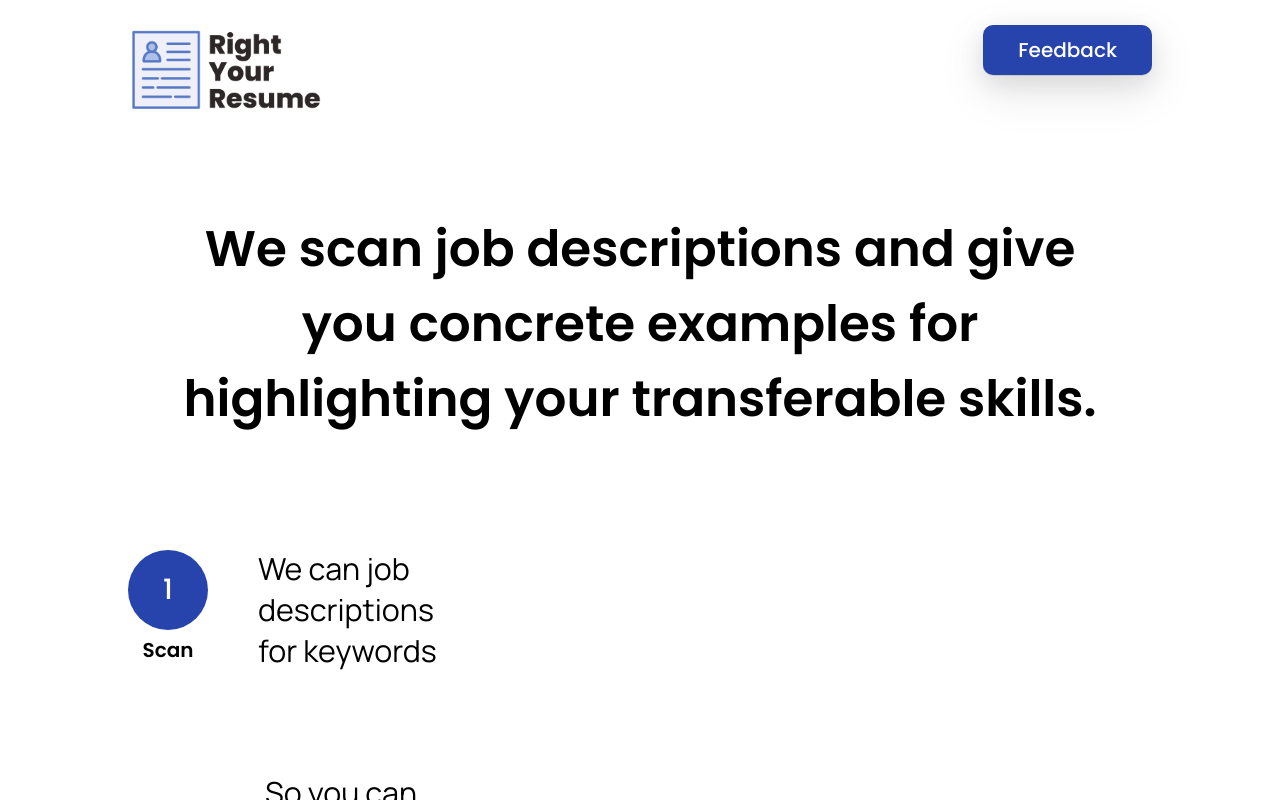
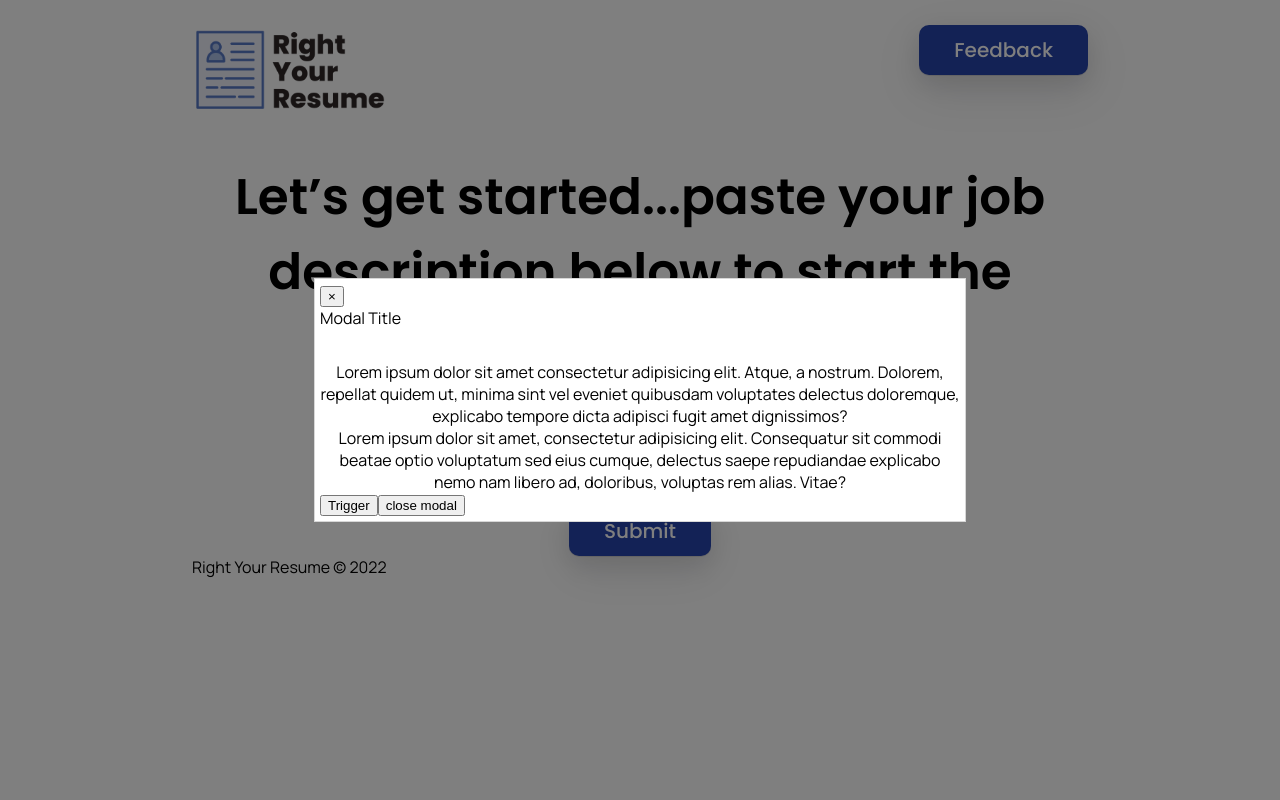
Before and after one commit to splashley/colab11-project, a React (Create React App) app: page /scanjobdescription in a window 1280 px wide. Both pictures are taken after a click on the button "Feedback". Shown: the top 800 px of the page. Built offline with nearby package versions, Linux system fonts and the light colour scheme.

Commit message:
updates to router and feedback modal

```diff
--- a/package.json
+++ b/package.json
@@ -8,7 +8,9 @@
     "@testing-library/user-event": "^13.5.0",
     "react": "^18.1.0",
     "react-dom": "^18.1.0",
+    "react-router-dom": "^6.3.0",
     "react-scripts": "5.0.1",
+    "reactjs-popup": "^2.0.5",
     "web-vitals": "^2.1.4"
   },
   "scripts": {
--- a/src/App.js
+++ b/src/App.js
@@ -1,5 +1,11 @@
 import logo from "./assets/logo.png";
-import sideImg from "./assets/resume.jpg";
+
+import Home from "./routes/Home";
+import ScanJobDescription from "./routes/ScanJobDescription";
+
+import { Route, Routes, Outlet } from "react-router-dom";
+import Popup from 'reactjs-popup';
+import 'reactjs-popup/dist/index.css';
 
 function App() {
   return (
@@ -9,95 +15,69 @@ function App() {
           <img src={logo} className="logo" alt="Right Your Resume" />
         </div>
         <div>
-          <button className="btn btn--blue">Feedback</button>
+          <Popup
+    trigger={<button className="btn btn--blue">Feedback</button>}
+    modal
+    nested
+  >
+    {close => (
+      <div className="modal">
+        <button className="close" onClick={close}>
+          &times;
+        </button>
+        <div className="header"> Modal Title </div>
+        <div className="content">
+          {' '}
+          Lorem ipsum dolor sit amet consectetur adipisicing elit. Atque, a nostrum.
+          Dolorem, repellat quidem ut, minima sint vel eveniet quibusdam voluptates
+          delectus doloremque, explicabo tempore dicta adipisci fugit amet dignissimos?
+          <br />
+          Lorem ipsum dolor sit amet, consectetur adipisicing elit. Consequatur sit
+          commodi beatae optio voluptatum sed eius cumque, delectus saepe repudiandae
+          explicabo nemo nam libero ad, doloribus, voluptas rem alias. Vitae?
+        </div>
+        <div className="actions">
+          <Popup
+            trigger={<button className="button"> Trigger </button>}
+            position="top center"
+            nested
+          >
+            <span>
+              Lorem ipsum dolor sit amet, consectetur adipisicing elit. Beatae
+              magni omnis delectus nemo, maxime molestiae dolorem numquam
+              mollitia, voluptate ea, accusamus excepturi deleniti ratione
+              sapiente! Laudantium, aperiam doloribus. Odit, aut.
+            </span>
+          </Popup>
+          <button
+            className="button"
+            onClick={() => {
+              console.log('modal closed ');
+              close();
+            }}
+          >
+            close modal
+          </button>
+        </div>
+      </div>
+    )}
+  </Popup>
         </div>
       </header>
-      <div className="content">
-        <div style={{padding: "0 5%"}}>
-        <h2>
-          We scan job descriptions and give you concrete examples for
-          highlighting your transferable skills.
-        </h2>
-        </div>
-        <div className="steps">
-          <div>
-            <div className="steps-box">
-              <div>
-                <div className="steps-number">
-                  <p>1</p>
-                </div>
-                <div className="steps-name">
-                  <h4>Scan</h4>
-                </div>
-              </div>
-              <div className="steps-description">
-                <p>We can job descriptions for keywords</p>
-              </div>
-            </div>
-            <div className="steps-box">
-              <div>
-                <div className="steps-number">
-                  <p>2</p>
-                </div>
-                <div className="steps-name">
-                  <h4>Identify</h4>
-                </div>
-              </div>
-              <div className="steps-description">
-                <p>So you can use them to identify your transferable skills</p>
-              </div>
-            </div>
-            <div className="steps-box">
-              <div>
-                <div className="steps-number">
-                  <p>3</p>
-                </div>
-                <div className="steps-name">
-                  <h4>Phrase</h4>
-                </div>
-              </div>
-              <div className="steps-description">
-                <p>
-                  We can even show you examples of how to phrase the skills from
-                  real resumes that landed interviews
-                </p>
-              </div>
-            </div>
-            <div className="steps-box">
-              <div>
-                <div className="steps-number">
-                  <p>4</p>
-                </div>
-                <div className="steps-name">
-                  <h4>Apply</h4>
-                </div>
-              </div>
-              <div className="steps-description">
-                <p>So you can apply with confidence</p>
-              </div>
-            </div>
-          </div>
-          <div>
-            <img
-              src={sideImg}
-              alt="Man Writing a Resume"
-              className="imgResume"
-            />
-          </div>
-        </div>
-        <div className="bottom-section">
-          <h3>Your Transferable Skills at Work</h3>
-          <div className="btn-section">
-            <button className="btn btn--nextsteps btn--blue">
-              Scan a Job Description
-            </button>
-            <button className="btn btn--nextsteps btn--blue">
-              Check out TBD
-            </button>
-          </div>
-        </div>
-      </div>
-      <footer></footer>
+      <Outlet />
+      <Routes>
+        <Route exact path="/" element={<Home />} />
+        <Route path="/scanjobdescription" element={<ScanJobDescription />} />
+        <Route
+          path="*"
+          element={
+            <main>
+              <p>There's nothing here!</p>
+            </main>
+          }
+        />
+      </Routes>
+      <footer>Right Your Resume © 2022</footer>
     </div>
   );
 }
--- a/src/index.css
+++ b/src/index.css
@@ -25,7 +25,7 @@ h4 {
 
 .page {
   margin: 0 auto;
-  padding: 25px 10%;
+  padding: 25px 15%;
 }
 
 .header {
--- a/src/index.js
+++ b/src/index.js
@@ -1,13 +1,16 @@
-import React from 'react';
-import ReactDOM from 'react-dom/client';
-import './index.css';
-import App from './App';
-import reportWebVitals from './reportWebVitals';
+import React from "react";
+import ReactDOM from "react-dom/client";
+import "./index.css";
+import App from "./App";
+import reportWebVitals from "./reportWebVitals";
+import { BrowserRouter } from "react-router-dom";
 
-const root = ReactDOM.createRoot(document.getElementById('root'));
+const root = ReactDOM.createRoot(document.getElementById("root"));
 root.render(
   <React.StrictMode>
-    <App />
+    <BrowserRouter>
+      <App />
+    </BrowserRouter>
   </React.StrictMode>
 );
 
--- /dev/null
+++ b/src/routes/Home.js
@@ -0,0 +1,97 @@
+import * as React from "react";
+
+import sideImg from ".././assets/resume.jpg";
+
+import { Link } from "react-router-dom";
+
+export default function Home() {
+  return (
+    <main>
+      <div className="content">
+        <div style={{ padding: "0 5%" }}>
+          <h2>
+            We scan job descriptions and give you concrete examples for
+            highlighting your transferable skills.
+          </h2>
+        </div>
+        <div className="steps">
+          <div>
+            <div className="steps-box">
+              <div>
+                <div className="steps-number">
+                  <p>1</p>
+                </div>
+                <div className="steps-name">
+                  <h4>Scan</h4>
+                </div>
+              </div>
+              <div className="steps-description">
+                <p>We can job descriptions for keywords</p>
+              </div>
+            </div>
+            <div className="steps-box">
+              <div>
+                <div className="steps-number">
+                  <p>2</p>
+                </div>
+                <div className="steps-name">
+                  <h4>Identify</h4>
+                </div>
+              </div>
+              <div className="steps-description">
+                <p>So you can use them to identify your transferable skills</p>
+              </div>
+            </div>
+            <div className="steps-box">
+              <div>
+                <div className="steps-number">
+                  <p>3</p>
+                </div>
+                <div className="steps-name">
+                  <h4>Phrase</h4>
+                </div>
+              </div>
+              <div className="steps-description">
+                <p>
+                  We can even show you examples of how to phrase the skills from
+                  real resumes that landed interviews
+                </p>
+              </div>
+            </div>
+            <div className="steps-box">
+              <div>
+                <div className="steps-number">
+                  <p>4</p>
+                </div>
+                <div className="steps-name">
+                  <h4>Apply</h4>
+                </div>
+              </div>
+              <div className="steps-description">
+                <p>So you can apply with confidence</p>
+              </div>
+            </div>
+          </div>
+          <div>
+            <img
+              src={sideImg}
+              alt="Man Writing a Resume"
+              className="imgResume"
+            />
+          </div>
+        </div>
+        <div className="bottom-section">
+          <h3>Your Transferable Skills at Work</h3>
+          <div className="btn-section">
+            <button className="btn btn--nextsteps btn--blue">
+              <Link to="/scanjobdescription">Scan a Job Description</Link>
+            </button>
+            <button className="btn btn--nextsteps btn--blue">
+              Check out TBD
+            </button>
+          </div>
+        </div>
+      </div>
+    </main>
+  );
+}
--- /dev/null
+++ b/src/routes/ScanJobDescription.js
@@ -0,0 +1,16 @@
+import * as React from 'react';
+
+export default function ScanJobDescription() {
+  return (
+    <main style={{textAlign: "center"}}>
+      <h2>Let’s get started...paste your job description below to start the keywords scan. </h2>
+      <p>Exclude the “About the company” section</p>
+      <form>
+      <textarea>
+  Content of the textarea.
+</textarea><br />
+<button className="btn btn--blue">Submit</button>
+    </form>
+    </main>
+  );
+}
```
Also changed, not shown: src/routes/Results.js (added, +10 -0 lines), 1 other file (tests, documents, lock files or other folders).
